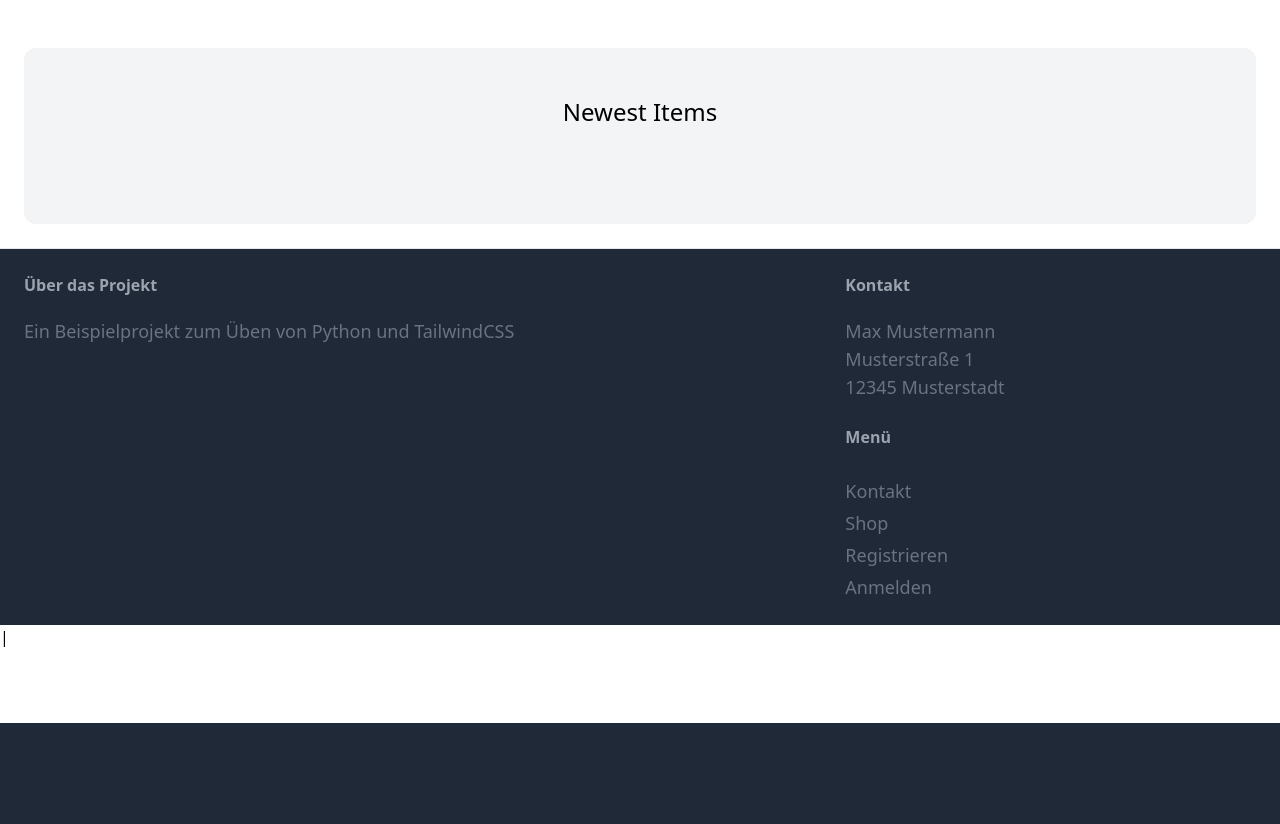
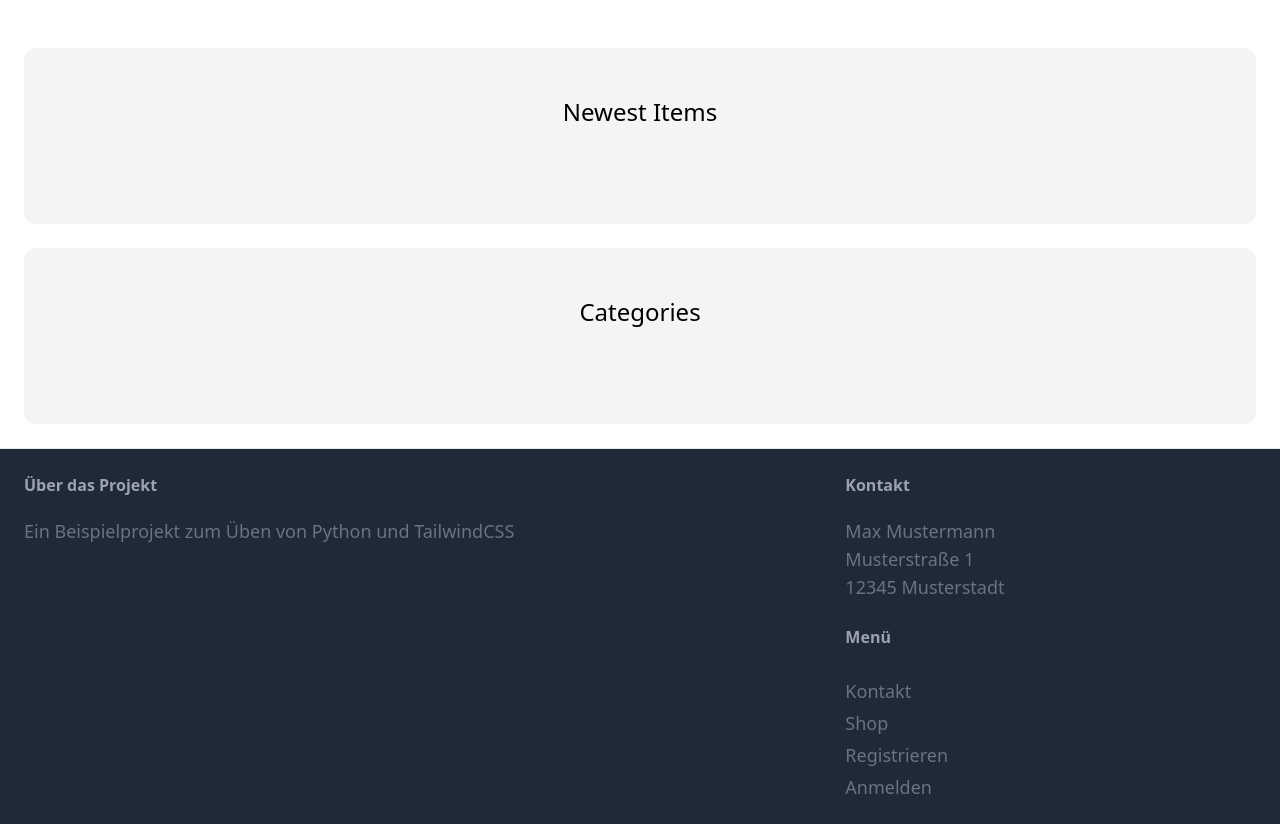
Before and after one commit to simon-loeschke1988/marketplace, a Django app: page / in a window 1280 px wide. Shown: the part 77-901 px from the top of the page. Before the commit the page ends 800 px from the top, so only its background shows below. Run offline with Django 4.2, Linux system fonts and the light colour scheme; data that the repository does not hold is empty; some libraries are stand-ins or nearby versions.

Commit message:
categories added

```diff
--- a/core/templates/core/index.html
+++ b/core/templates/core/index.html
@@ -26,4 +26,12 @@
         </div>
     </div>
 
+    <div class="mt-6 px-6 py-12 bg-gray-100 rounded-xl">
+        <h2 class="mb-12 text-2xl text-center"> Categories </h2>
+
+        <div class="grid grid-cols-3 gap-3">
+
+        </div>
+    </div>
+
 {% endblock %}
```
